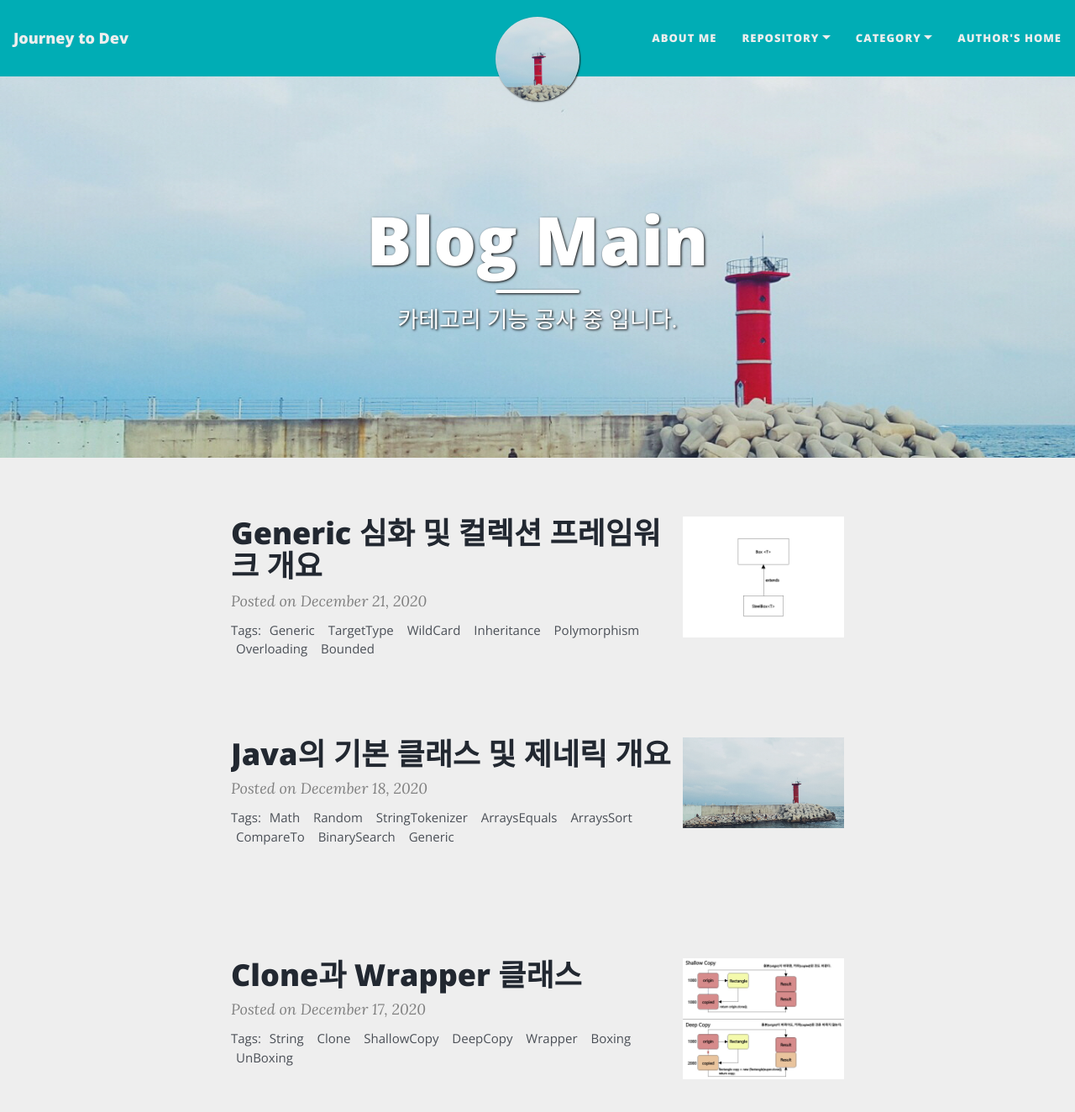
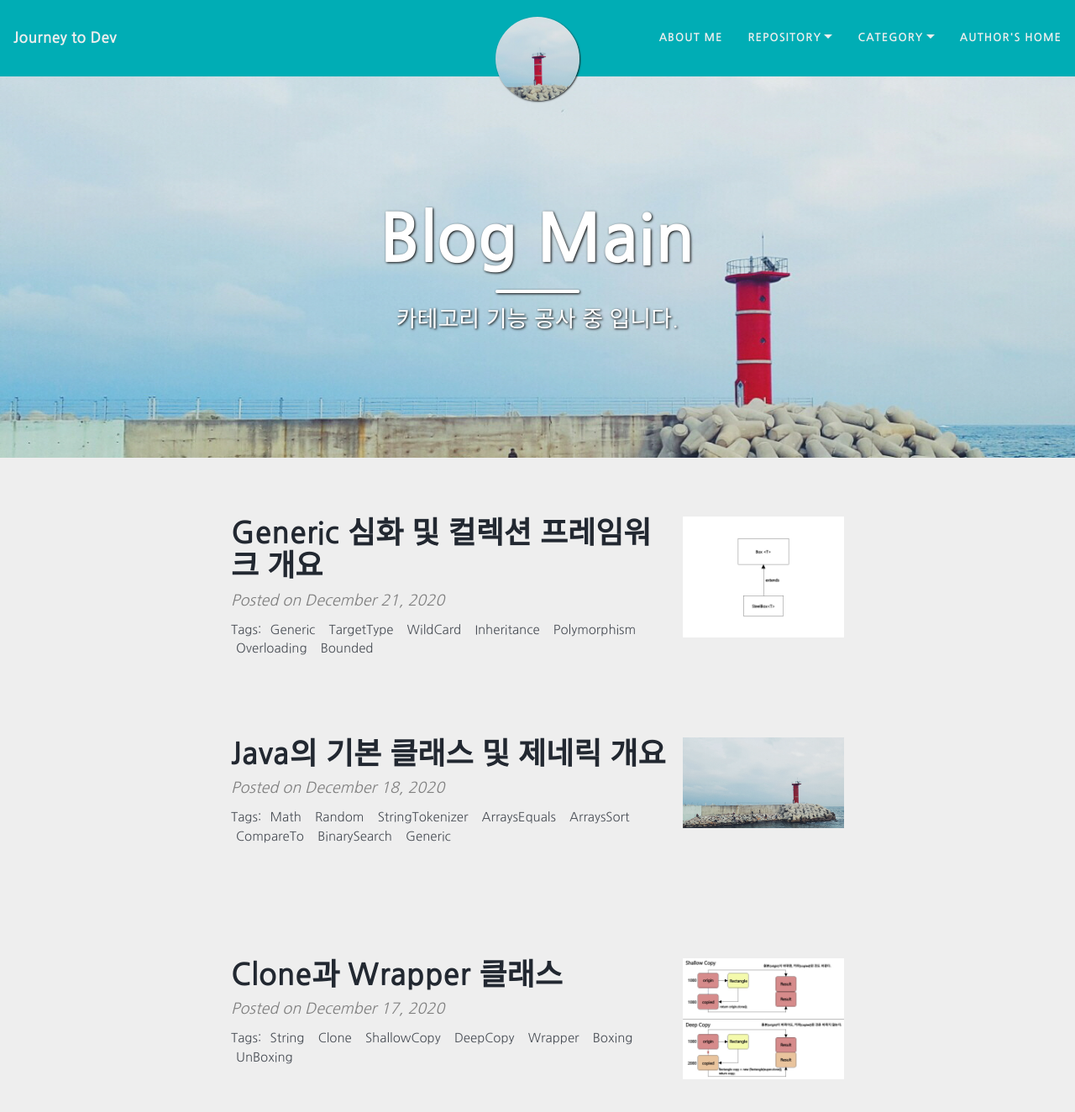
Before and after one commit to roqhdehd502/roqhdehd502.github.io, a Jekyll site: the page built from index.html, in a window 1280 px wide and 1400 px high. Shown: the top 1324 px of the window at 84% size. Built offline with Jekyll 4.4.1, drawn with Linux system fonts in a browser that asks for light colours; nearby versions of some CDN libraries; the list of posts is cut into pages by our own code.

Commit message:
Update beautifuljekyll.css

```diff
--- a/assets/css/beautifuljekyll.css
+++ b/assets/css/beautifuljekyll.css
@@ -27,7 +27,7 @@ p {
   margin: 1.875rem 0;
 }
 h1,h2,h3,h4,h5,h6 {
-  font-family: 'Open Sans', 'Helvetica Neue', Helvetica, Arial, 'Nanum Gothic', sans-serif;
+  font-family: 'Nanum Gothic', 'Nanum Gothic', 'Nanum Gothic', 'Nanum Gothic', 'Nanum Gothic', sans-serif;
   font-weight: 800;
   line-height: 1.1;
 }
@@ -125,7 +125,7 @@ img {
 .navbar-custom {
   background-color: {{ site.navbar-col | default: "#EAEAEA" }};
   border-bottom: 1px solid {{ site.navbar-border-col | default: "#DDDDDD" }};
-  font-family: 'Open Sans', 'Helvetica Neue', Helvetica, Arial, 'Nanum Gothic', sans-serif;
+  font-family: 'Nanum Gothic', 'Nanum Gothic', 'Nanum Gothic', 'Nanum Gothic', 'Nanum Gothic', sans-serif;
   {% if site.navbar-img %}
     background-image: url({{ site.navbar-img | relative_url }});
     background-attachment: fixed;
@@ -394,7 +394,7 @@ footer .list-inline {
   margin-bottom: 1.875rem;
 }
 footer .copyright {
-  font-family: 'Open Sans', 'Helvetica Neue', Helvetica, Arial, 'Nanum Gothic', sans-serif;
+  font-family: 'Nanum Gothic', 'Nanum Gothic', 'Nanum Gothic', 'Nanum Gothic', 'Nanum Gothic', sans-serif;
   text-align: center;
   margin-bottom: 0;
   margin-top: 0;
@@ -406,7 +406,7 @@ footer .theme-by {
 footer .footer-custom-content {
   text-align: center;
   margin-bottom: 0.9375rem;
-  font-family: 'Open Sans', 'Helvetica Neue', Helvetica, Arial, 'Nanum Gothic', sans-serif;
+  font-family: 'Nanum Gothic', 'Nanum Gothic', 'Nanum Gothic', 'Nanum Gothic', 'Nanum Gothic', sans-serif;
 }
 
 @media (min-width: 768px) {
@@ -444,7 +444,7 @@ footer .footer-custom-content {
 
 .post-preview a {
   text-decoration: none;
-  font-family: 'Open Sans', 'Helvetica Neue', Helvetica, Arial, 'Nanum Gothic', sans-serif;
+  font-family: 'Nanum Gothic', 'Nanum Gothic', 'Nanum Gothic', 'Nanum Gothic', 'Nanum Gothic', sans-serif;
   color: {{ site.text-col | default: "#404040" }};
 }
 
@@ -469,7 +469,7 @@ footer .footer-custom-content {
   font-size: 1.125rem;
   font-style: italic;
   margin: 0 0 0.625rem;
-  font-family: 'Lora', 'Times New Roman', 'Nanum Gothic', serif;
+  font-family: 'Nanum Gothic', 'Nanum Gothic', 'Nanum Gothic', serif;
 }
 .post-heading .post-meta {
   display: inline-block;
@@ -546,7 +546,7 @@ footer .footer-custom-content {
 /* --- Tags --- */
 
 .blog-tags {
-  font-family: 'Open Sans', 'Helvetica Neue', Helvetica, Arial, 'Nanum Gothic', sans-serif;
+  font-family: 'Nanum Gothic', 'Nanum Gothic', 'Nanum Gothic', 'Nanum Gothic', 'Nanum Gothic', sans-serif;
   font-size: 0.9375rem;
   margin: 1.875rem 0;
 }
@@ -589,7 +589,7 @@ footer .footer-custom-content {
 }
 
 #full-tags-list {
-  font-family: 'Open Sans', 'Helvetica Neue', Helvetica, Arial, 'Nanum Gothic', sans-serif;
+  font-family: 'Nanum Gothic', 'Nanum Gothic', 'Nanum Gothic', 'Nanum Gothic', 'Nanum Gothic', sans-serif;
 }
 
 #full-tags-list .tag-entry {
@@ -663,7 +663,7 @@ nav.top-nav-short-permanent ~ header > .intro-header.big-img {
   font-size: 1.6875rem;
   line-height: 1.1;
   display: block;
-  font-family: 'Open Sans', 'Helvetica Neue', Helvetica, Arial, 'Nanum Gothic', sans-serif;
+  font-family: 'Nanum Gothic', 'Nanum Gothic', 'Nanum Gothic', 'Nanum Gothic', 'Nanum Gothic', sans-serif;
   font-weight: 300;
   margin: 0.625rem 0 0;
 }
@@ -688,7 +688,7 @@ nav.top-nav-short-permanent ~ header > .intro-header.big-img {
   padding: 0.3125rem 0.625rem;
   font-size: 0.6875rem;
   color: #EEE;
-  font-family: 'Open Sans', 'Helvetica Neue', Helvetica, Arial, 'Nanum Gothic', sans-serif;
+  font-family: 'Nanum Gothic', 'Nanum Gothic', 'Nanum Gothic', 'Nanum Gothic', 'Nanum Gothic', sans-serif;
   right: 0;
   bottom: 0;
   display: none;
@@ -780,7 +780,7 @@ nav.top-nav-short-permanent ~ header > .intro-header.big-img {
 }
 
 .pagination .page-item .page-link {
-  font-family: 'Open Sans', 'Helvetica Neue', Helvetica, Arial, 'Nanum Gothic', sans-serif;
+  font-family: 'Nanum Gothic', 'Nanum Gothic', 'Nanum Gothic', 'Nanum Gothic', 'Nanum Gothic', sans-serif;
   text-transform: uppercase;
   font-size: 0.875rem;
   font-weight: 800;
```
